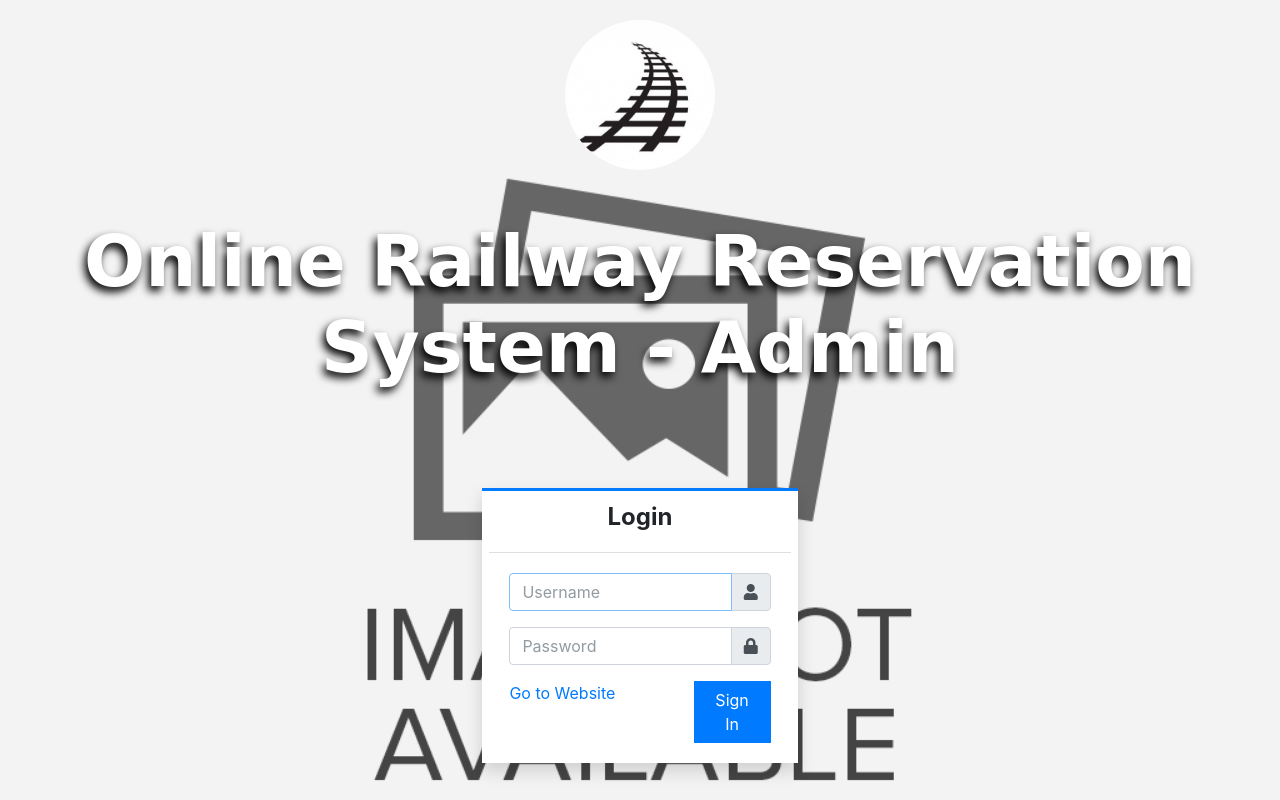
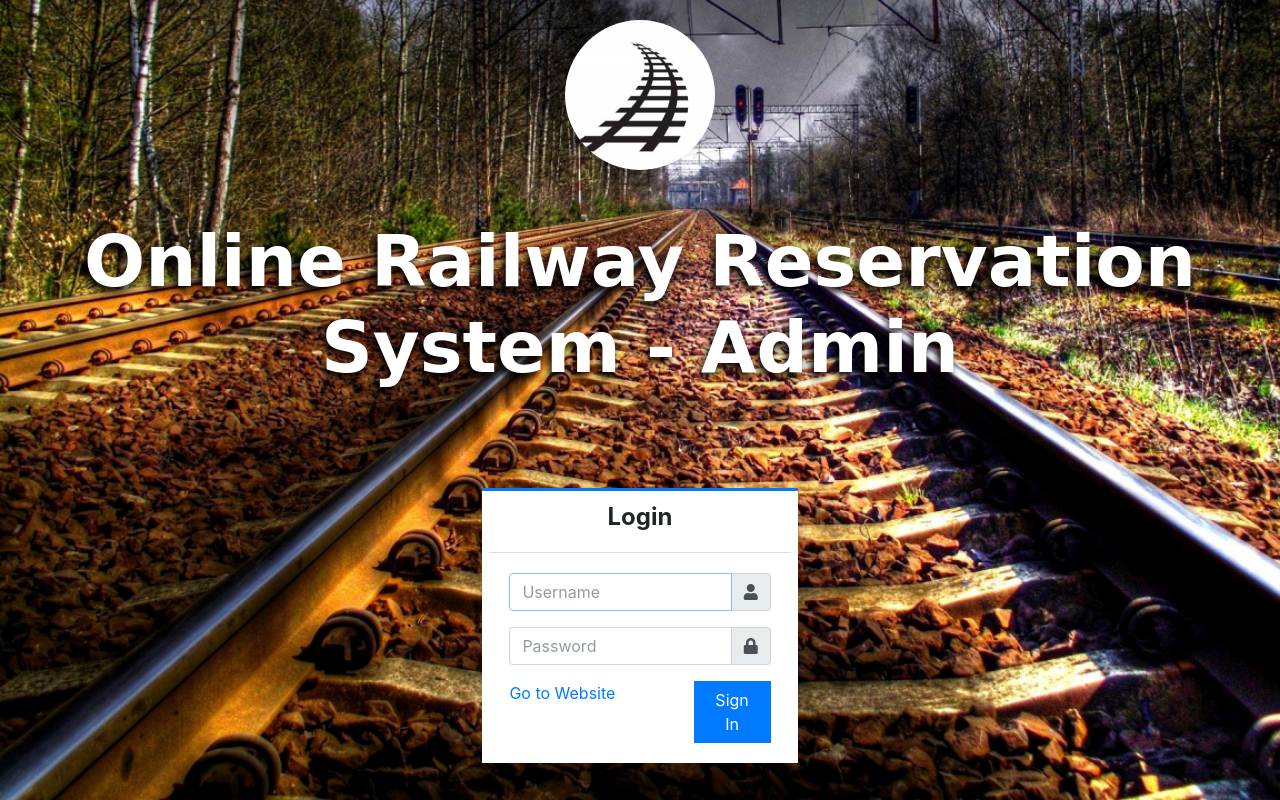
Before and after one commit to Rasool-Nadaf/ORRS, a PHP site: page /orrs/admin/login.php in a window 1280 px wide. Run offline with PHP 8.4, Linux system fonts and the light colour scheme; data comes from the database, SQL or seed files in the repository; some libraries are stand-ins or nearby versions.

Commit message:
Add backgroung image for admin login

```diff
--- a/admin/login.php
+++ b/admin/login.php
@@ -12,7 +12,7 @@
       width:calc(100%) !important;
     }
     body{
-      background-image: url("<?php echo validate_image($_settings->info('cover')) ?>");
+      background-image: url('../uploads/cover.png');
       background-size:cover;
       background-repeat:no-repeat;
     }
```
